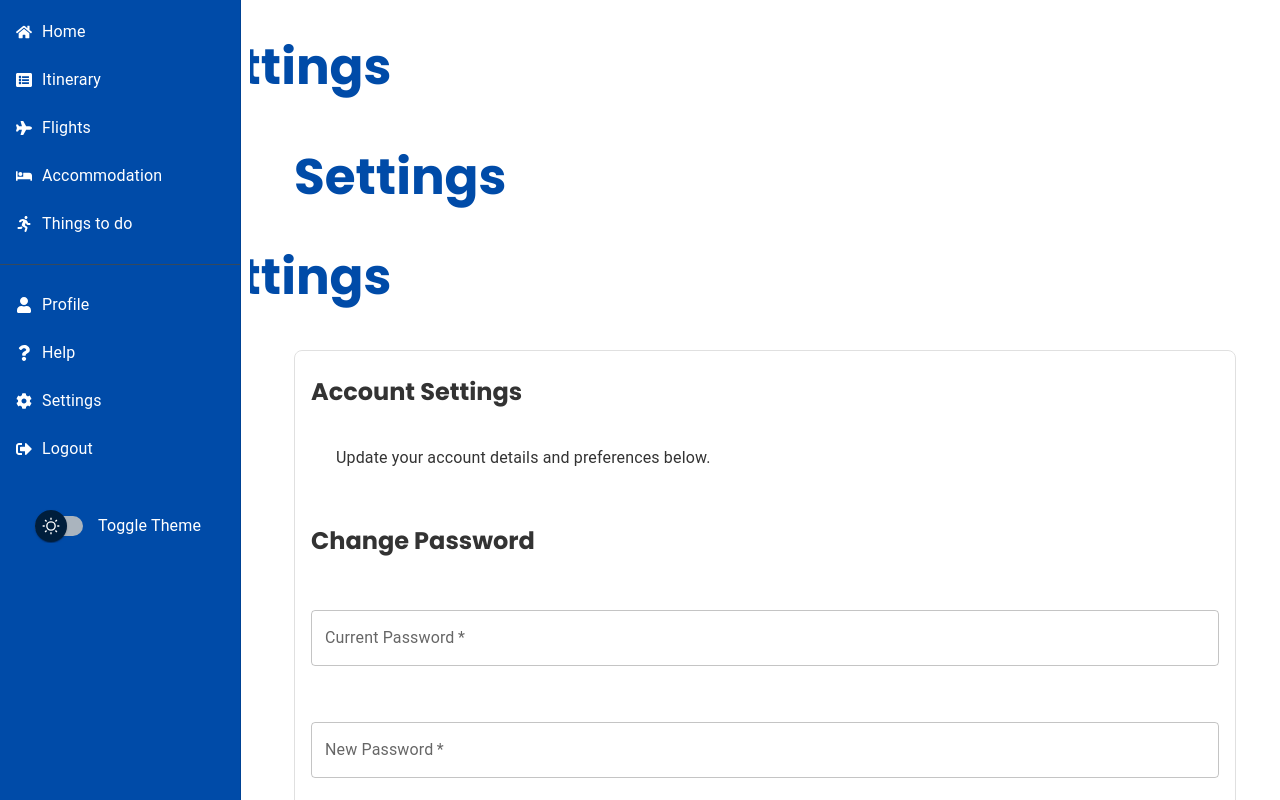
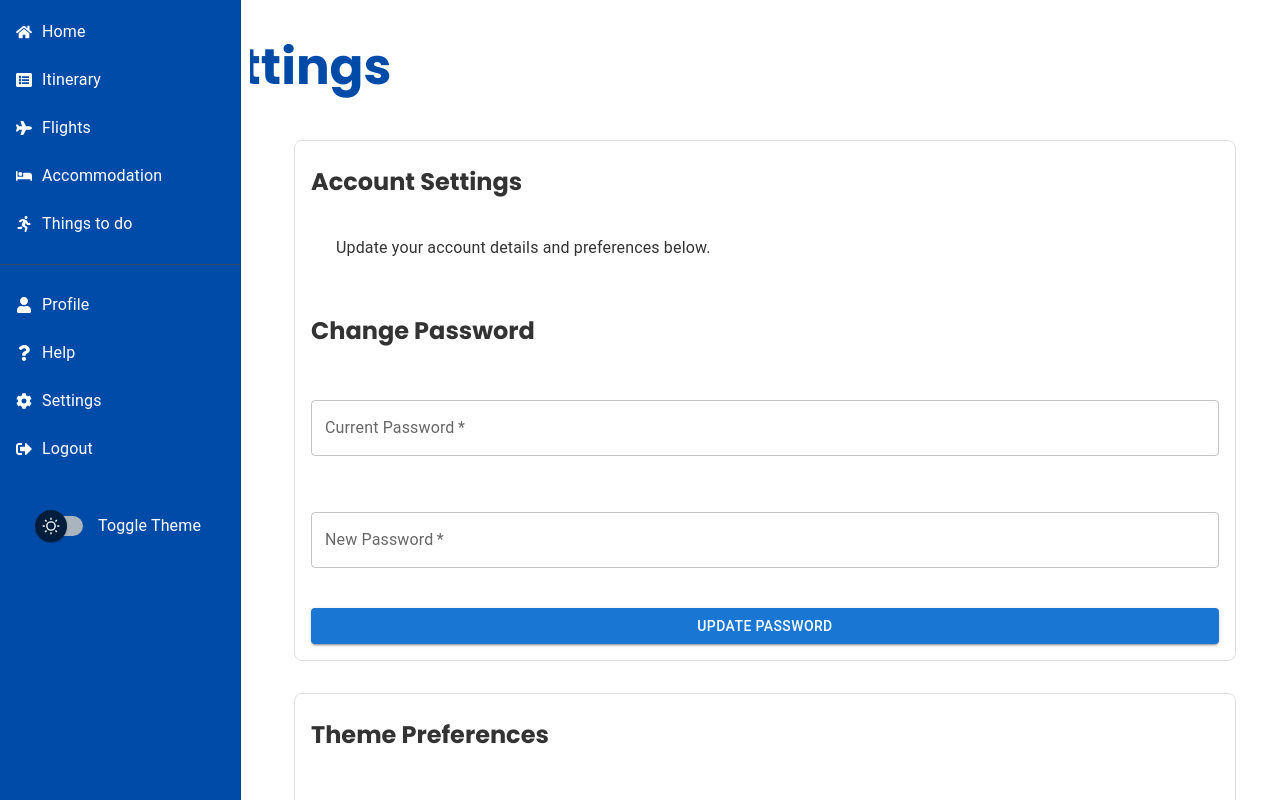
Before and after one commit to COS301-SE-2024/AI-Trip-Creator, a React (Create React App) app in the folder ai-trip-creator/: page /settings in a window 1280 px wide. Built offline with nearby package versions, Linux system fonts and the light colour scheme; no server answers; what @nextui-org/react, react-chatbot-kit would draw is missing.

Commit message:
Update settings.js

```diff
--- a/ai-trip-creator/src/components/dashboard/settings.js
+++ b/ai-trip-creator/src/components/dashboard/settings.js
@@ -1,290 +1,3 @@
-// import React, { useState } from "react";
-// import Sidebar from "./sidebar";
-// import "./dashboard.css";
-// import { useTheme } from "../themeContext/themeContext";
-// import {
-//   Button,
-//   TextField,
-//   Typography,
-//   Container,
-//   Box,
-//   Select,
-//   MenuItem,
-//   FormControl,
-//   InputLabel,
-//   Dialog,
-//   DialogActions,
-//   DialogContent,
-//   DialogTitle,
-// } from "@mui/material";
-// import {
-//   getAuth,
-//   updatePassword,
-//   reauthenticateWithCredential,
-//   EmailAuthProvider,
-//   deleteUser,
-// } from "firebase/auth";
-
-// const Settings = () => {
-//   const { toggleTheme } = useTheme();
-//   const [currentPassword, setCurrentPassword] = useState("");
-//   const [newPassword, setNewPassword] = useState("");
-//   const [language, setLanguage] = useState("en"); // Default language
-//   const [error, setError] = useState("");
-//   const [success, setSuccess] = useState("");
-//   const [openConfirmDialog, setOpenConfirmDialog] = useState(false); // For delete account confirmation dialog
-
-//   const auth = getAuth();
-//   const user = auth.currentUser;
-
-//   const handlePasswordChange = async (e) => {
-//     e.preventDefault();
-//     setError("");
-//     setSuccess("");
-
-//     if (user) {
-//       try {
-//         const credential = EmailAuthProvider.credential(
-//           user.email,
-//           currentPassword,
-//         );
-//         await reauthenticateWithCredential(user, credential);
-//         await updatePassword(user, newPassword);
-//         setSuccess("Password updated successfully.");
-//         setCurrentPassword("");
-//         setNewPassword("");
-//       } catch (error) {
-//         console.error("Password change failed:", error);
-//         setError(error.message);
-//       }
-//     }
-//   };
-
-//   const handleLanguageChange = (event) => {
-//     setLanguage(event.target.value);
-//     // Implement the logic to change the language in your app
-//   };
-
-//   const handleDeleteAccount = async () => {
-//     setOpenConfirmDialog(false);
-//     setError("");
-//     setSuccess("");
-
-//     if (user) {
-//       try {
-//         const credential = EmailAuthProvider.credential(
-//           user.email,
-//           currentPassword,
-//         );
-//         await reauthenticateWithCredential(user, credential);
-//         await deleteUser(user);
-//         setSuccess("Account deleted successfully.");
-//         // Redirect user or handle post-deletion logic here
-//       } catch (error) {
-//         console.error("Account deletion failed:", error);
-//         setError(error.message);
-//       }
-//     }
-//   };
-
-//   return (
-//     <div style={{ display: "flex", height: "100vh" }}>
-//       <Sidebar
-//         style={{
-//           position: "fixed",
-//           width: "250px",
-//           height: "100%",
-//           top: 0,
-//           left: 0,
-//         }}
-//       />
-//       <div
-//         style={{
-//           marginLeft: "250px",
-//           padding: "20px",
-//           overflowY: "auto",
-//           width: "100%",
-//         }}
-//       >
-//         <Container>
-//           {/* <Typography variant="h4" gutterBottom>
-//             Settings
-//           </Typography> */}
-//           <h1>Settings</h1>
-
-//           <Box
-//             mb={4}
-//             p={2}
-//             border={1}
-//             borderColor="grey.300"
-//             borderRadius="8px"
-//           >
-//             <Typography variant="h5" gutterBottom>
-//               Account Settings
-//             </Typography>
-//             <Typography variant="body1">
-//               Update your account details and preferences below.
-//             </Typography>
-//             <form onSubmit={handlePasswordChange}>
-//               <Typography variant="h6" gutterBottom>
-//                 Change Password
-//               </Typography>
-//               <TextField
-//                 fullWidth
-//                 label="Current Password"
-//                 type="password"
-//                 value={currentPassword}
-//                 onChange={(e) => setCurrentPassword(e.target.value)}
-//                 required
-//                 margin="normal"
-//               />
-//               <TextField
-//                 fullWidth
-//                 label="New Password"
-//                 type="password"
-//                 value={newPassword}
-//                 onChange={(e) => setNewPassword(e.target.value)}
-//                 required
-//                 margin="normal"
-//               />
-//               <Button type="submit" variant="contained" color="primary">
-//                 Update Password
-//               </Button>
-//               {error && <Typography color="error">{error}</Typography>}
-//               {success && <Typography color="primary">{success}</Typography>}
-//             </form>
-//           </Box>
-
-//           <Box
-//             mb={4}
-//             p={2}
-//             border={1}
-//             borderColor="grey.300"
-//             borderRadius="8px"
-//           >
-//             <Typography variant="h5" gutterBottom>
-//               Theme Preferences
-//             </Typography>
-//             <Typography variant="body1">
-//               Press the 'Toggle Theme' button to switch between light mode/dark
-//               mode.
-//             </Typography>
-//             <Button
-//               variant="contained"
-//               color="primary"
-//               onClick={toggleTheme}
-//               sx={{ margin: "20px 0" }}
-//             >
-//               Toggle Theme
-//             </Button>
-//           </Box>
-//           {/*
-//           <Box
-//             mb={4}
-//             p={2}
-//             border={1}
-//             borderColor="grey.300"
-//             borderRadius="8px"
-//           >
-//             <Typography variant="h5" gutterBottom>
-//               Language Preferences
-//             </Typography>
-//             <Typography variant="body1">
-//               Select your preferred language.
-//             </Typography>
-//             <FormControl fullWidth margin="normal">
-//               <InputLabel>Language</InputLabel>
-//               <Select value={language} onChange={handleLanguageChange}>
-//                 <MenuItem value="en">English</MenuItem>
-//                 <MenuItem value="es">Spanish</MenuItem>
-//                 <MenuItem value="fr">French</MenuItem>
-//                 <MenuItem value="de">German</MenuItem>
-//                 <MenuItem value="zh">Chinese</MenuItem>
-//                  Add more languages as needed
-//               </Select>
-//             </FormControl>
-//           </Box>*/}
-
-//           <Box
-//             mb={4}
-//             p={2}
-//             border={1}
-//             borderColor="grey.300"
-//             borderRadius="8px"
-//           >
-//             <Typography variant="h5" gutterBottom>
-//               App Version
-//             </Typography>
-//             <Typography variant="body1">
-//               You are currently using version 1.0.0 of the AI Trip Creator app.
-//             </Typography>
-//           </Box>
-
-//           <Box
-//             mb={4}
-//             p={2}
-//             border={1}
-//             borderColor="grey.300"
-//             borderRadius="8px"
-//           >
-//             <Typography variant="h5" gutterBottom>
-//               Account Deletion
-//             </Typography>
-//             <Typography variant="body1">
-//               Once deleted, your account and all associated data will be
-//               permanently removed. Please proceed with caution.
-//             </Typography>
-//             <Button
-//               variant="contained"
-//               color="error"
-//               onClick={() => setOpenConfirmDialog(true)}
-//               sx={{ marginTop: "16px" }}
-//             >
-//               Delete Account
-//             </Button>
-//           </Box>
-
-//           <Dialog
-//             open={openConfirmDialog}
-//             onClose={() => setOpenConfirmDialog(false)}
-//           >
-//             <DialogTitle>Confirm Account Deletion</DialogTitle>
-//             <DialogContent>
-//               <Typography>
-//                 Are you sure you want to delete your account? This action cannot
-//                 be undone.
-//               </Typography>
-//               <TextField
-//                 fullWidth
-//                 label="Current Password"
-//                 type="password"
-//                 value={currentPassword}
-//                 onChange={(e) => setCurrentPassword(e.target.value)}
-//                 required
-//                 margin="normal"
-//               />
-//               {error && <Typography color="error">{error}</Typography>}
-//             </DialogContent>
-//             <DialogActions>
-//               <Button
-//                 onClick={() => setOpenConfirmDialog(false)}
-//                 color="primary"
-//               >
-//                 Cancel
-//               </Button>
-//               <Button onClick={handleDeleteAccount} color="error">
-//                 Delete
-//               </Button>
-//             </DialogActions>
-//           </Dialog>
-//         </Container>
-//       </div>
-//     </div>
-//   );
-// };
-
-// export default Settings;
-
 import React, { useState } from "react";
 import Sidebar from "./sidebar";
 import { useTheme } from "../themeContext/themeContext";
@@ -401,7 +114,6 @@ const Settings = () => {
         }}
       >
         <Container>
-
           <h1
           style={{
             position: "relative",
@@ -411,24 +123,6 @@ const Settings = () => {
             overflowY: "auto",
             width: "100%",
         }}>Settings</h1>
-
-
-          {/* <Typography variant="h4" gutterBottom>
-            Settings
-          </Typography> */}
-          <h1>Settings</h1>
-
-
-          <h1
-          style={{
-            position: "relative",
-            marginLeft: "-115px",
-            marginTop: "10px",
-            marginBottom: "20px",
-            overflowY: "auto",
-            width: "100%",
-        }}>Settings</h1>
-
 
           <Box
             mb={4}
```
